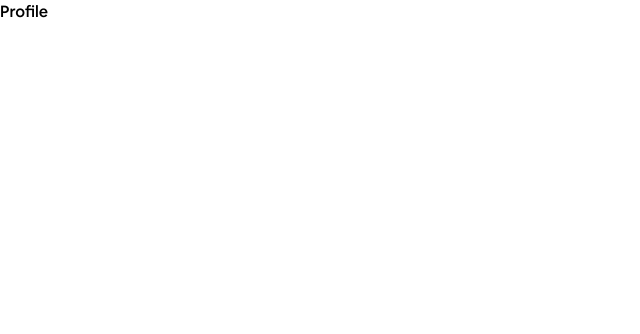
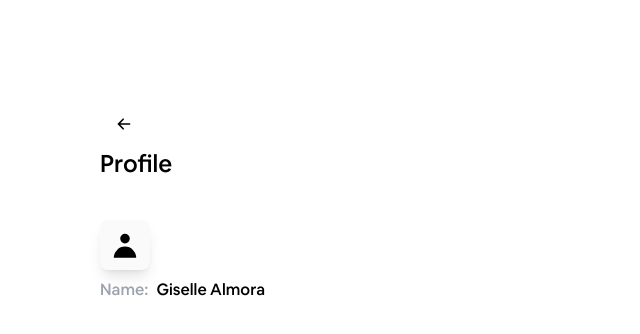
Before and after one commit to BlarCkat/Airbnb-Clone, a Next.js app: page /profile in a window 1280 px wide. Shown: the top 334 px of the page, without its empty margins (0-640 px from the left). Built offline with nearby package versions, Linux system fonts and the light colour scheme.

Commit message:
profile - details

```diff
--- a/components/header.jsx
+++ b/components/header.jsx
@@ -2,6 +2,7 @@ import Image from "next/image";
 import { HiGlobeAlt, HiMenu, HiSearch, HiUserCircle } from "react-icons/hi";
 import { FaAirbnb } from "react-icons/fa";
 import { useState } from "react";
+import Link from "next/link";
 
 const HeaderComponent = () => {
 
@@ -29,7 +30,9 @@ const HeaderComponent = () => {
 
                 <div className="flex flex-row bg-white text-neutral-500 gap-2 border-2 p-2 rounded-full hover:shadow-md transition">
                     <HiMenu size={20}/>
+                    <Link href={'/profile'}>
                     <HiUserCircle size={20}/>
+                    </Link>
                 </div>
             </div>
             {searchInput && (
--- a/pages/profile.jsx
+++ b/pages/profile.jsx
@@ -1,8 +1,21 @@
+import { HiArrowLeft, HiUser } from "react-icons/hi";
+import HeaderComponent from "../components/header";
+
 const ProfileView = () => {
     return (
         <>
-        <header>
-            <h1>Profile</h1>
+        <header className="p-[100px]">
+            <div className="rounded-full hover:bg-neutral-100 h-fit w-fit p-4 cursor-pointer">
+            <HiArrowLeft/>
+            </div>
+            <h1 className="text-2xl">Profile</h1>
+
+            <div className="flex flex-col gap-2 items-start py-10">
+                <div className="profile-image-container h-[50px] w-[50px] flex flex-col items-center justify-center bg-neutral-50 rounded-lg shadow-lg">
+                    <HiUser size={32}/>
+                </div>
+                <span className="flex flex-row gap-2"><p className="text-gray-400">Name:</p><h2>Giselle Almora</h2></span>
+            </div>
         </header>
         </>
      );
```
